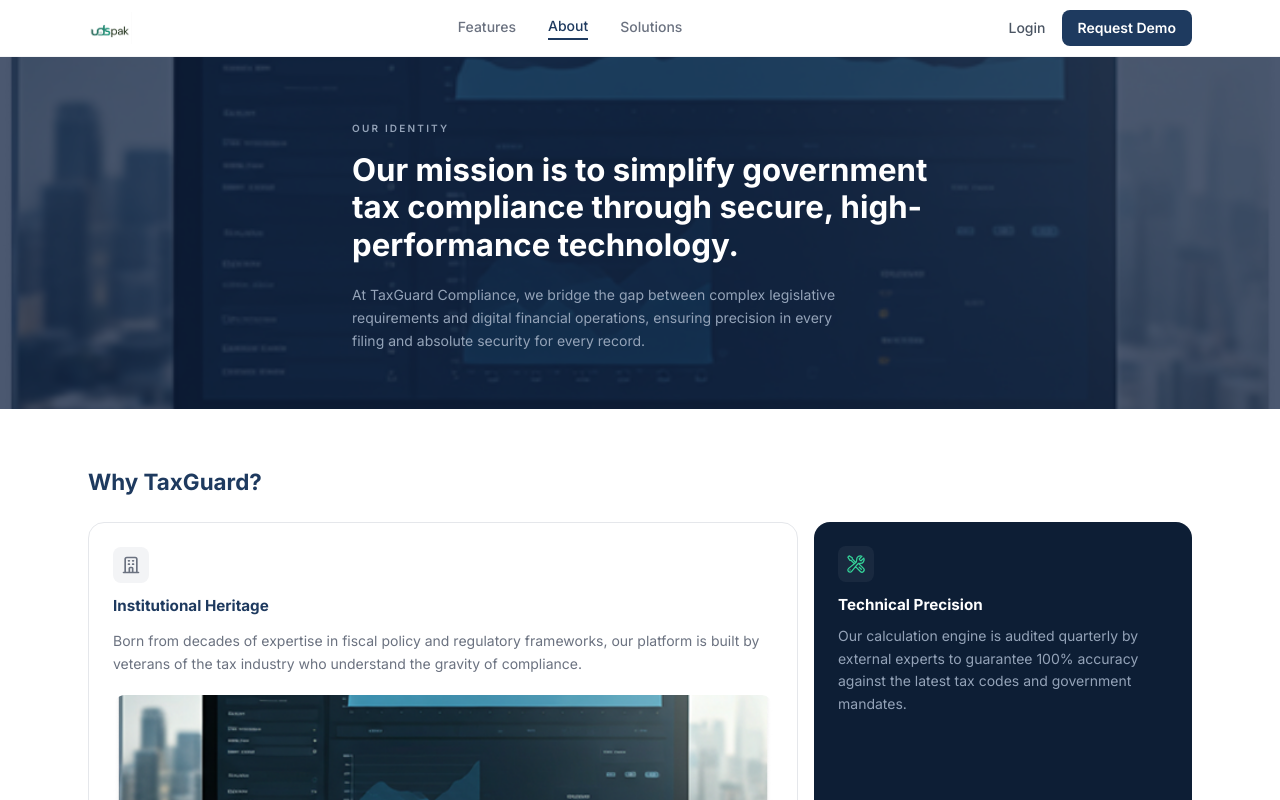
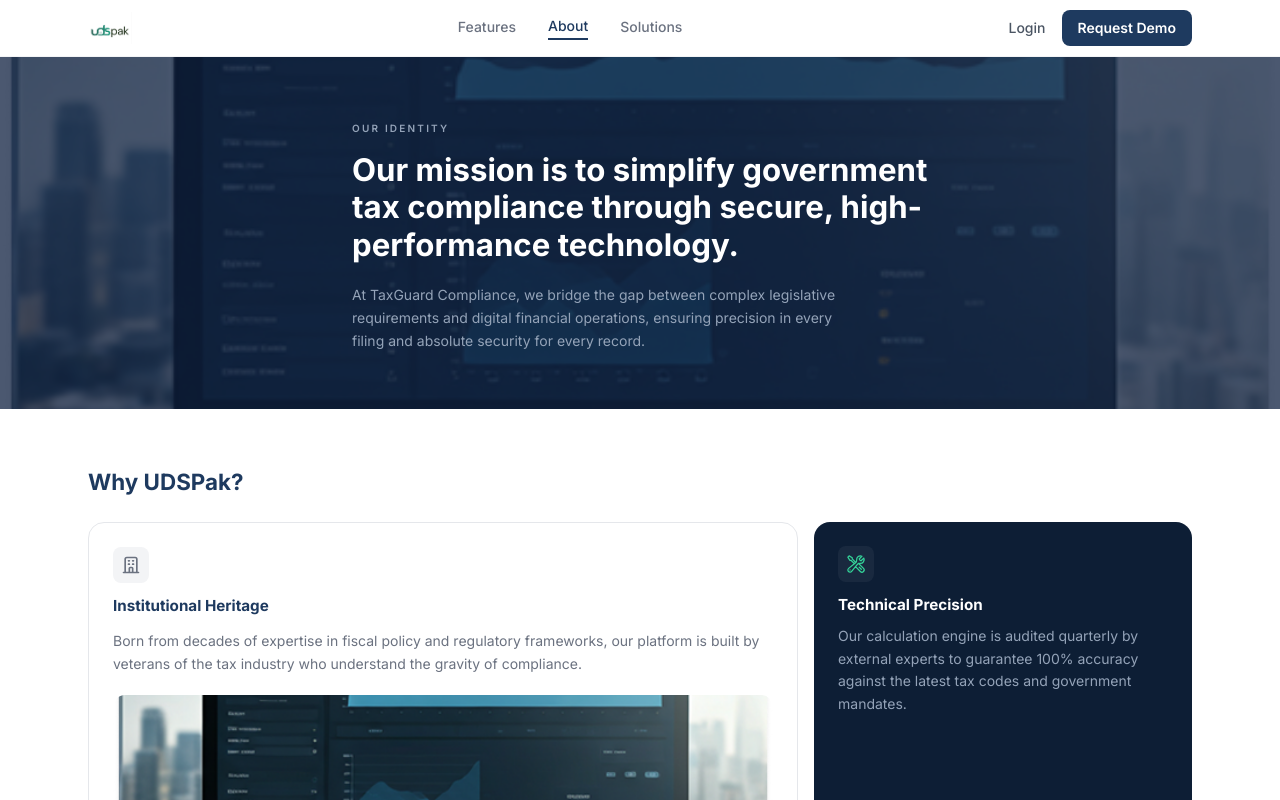
Before and after one commit to AhadQureshi99/invoice-dashboard, a React (Vite) app: page /about in a window 1280 px wide. Shown: the top 800 px of the page. Built offline with nearby package versions, Linux system fonts and the light colour scheme.

Commit message:
Update section title from "Why TaxGuard?" to "Why UDSPak?"

```diff
--- a/src/components/about/AboutWhy.jsx
+++ b/src/components/about/AboutWhy.jsx
@@ -4,7 +4,7 @@ import { HiOutlineWrenchScrewdriver } from 'react-icons/hi2'
 const AboutWhy = () => (
   <section className="w-full bg-white py-14">
     <div className="max-w-6xl mx-auto px-6">
-      <h2 className="text-[1.4rem] font-bold text-[#1e3a5f] mb-6">Why TaxGuard?</h2>
+      <h2 className="text-[1.4rem] font-bold text-[#1e3a5f] mb-6">Why UDSPak?</h2>
 
       {/* Row 1 */}
       <div className="flex gap-4 mb-4">
```
